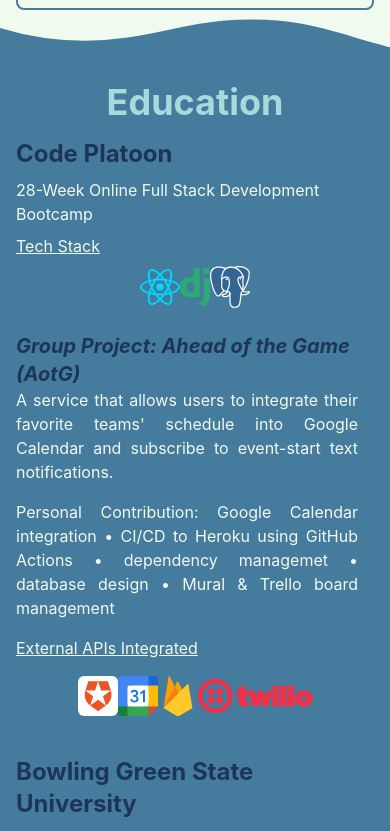
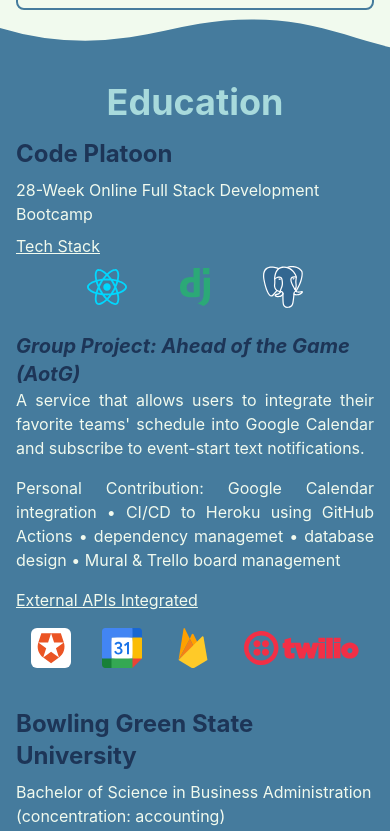
Before and after one commit to stephenqhoward/portfolio-site, a Next.js app: page / in a window 390 px wide. Shown: the part 2495-3326 px from the top of the page. Built offline with nearby package versions, Linux system fonts and the light colour scheme.

Commit message:
Added conditionals and fixed margin

```diff
--- a/src/components/EducationItem/EducationItem.tsx
+++ b/src/components/EducationItem/EducationItem.tsx
@@ -32,8 +32,10 @@ const EducationItem: FC<PropsWithChildren<EducationItemProps>> = ({ institution,
         </a>
         <p className="">{ description }</p>
         { honors ? <p>Honors: { honors }</p> : <></>}
-        { technologies ? <p className="underline">Tech Stack</p> : <></>}
-        <ul className="flex flex-row flex-wrap lg:flex-nowrap items-center sm:space-y-4 md:space-y-0 justify-center portfolio-item-buttons self-center w-[70%] lg:w-[33%]">
+        { technologies ? (
+          <>
+            <p className="underline">Tech Stack</p>
+            <ul className="flex flex-row flex-wrap lg:flex-nowrap items-center sm:space-y-4 md:space-y-0 justify-center technologies-item-buttons self-center lg:self-start w-[75%] lg:w-[33%]">
               {technologies?.map((img) => {
                 return (
                   <a href={ img.url } key={ img.alt } className={`sm:max-w-[90px] md:max-w-full lg:min-w-[${img.width}px]`}>
@@ -45,20 +47,24 @@ const EducationItem: FC<PropsWithChildren<EducationItemProps>> = ({ institution,
                 )
               })}
             </ul>
+          </>)
+          : <></>
+        }
       </div>
-      <div className="pl-0 lg:pl-4 w-full lg:w-[70%]">
+      { projectTitle ? (
+        <div className="pl-0 lg:pl-4 w-full lg:w-[65%]">
         <h4 className="text-xl font-bold italic text-deep-blue">{ projectTitle }</h4>
           <ul>
             {projectDescription?.map((bullet, index) => {
               return (
-              <li key={ index } className='mr-4 mb-4'>
+                <li key={ index } className='mx-auto lg:mr-4 mb-4'>
                   <p className="text-justify lg:text-left">{ bullet }</p>
                 </li>
               )
             })}
           </ul>
-        { integratedApis ? <p className="underline pb-4">External APIs Integrated</p> : <></> }
-        <ul className="flex flex-row flex-wrap lg:flex-nowrap items-center sm:space-y-4 md:space-y-0 self-center lg:self-start justify-center portfolio-item-buttons">
+          <p className="underline pb-4">External APIs Integrated</p>
+          <ul className="flex flex-row flex-wrap lg:flex-nowrap items-center sm:space-y-4 md:space-y-0 self-center lg:self-start justify-center technologies-item-buttons">
             {integratedApis?.map((img) => {
               return (
                 <a href={ img.url } key={ img.alt } className={`sm:max-w-[90px] md:max-w-full lg:min-w-[${img.width}px]`}>
@@ -70,7 +76,9 @@ const EducationItem: FC<PropsWithChildren<EducationItemProps>> = ({ institution,
               )
             })}
           </ul>
-      </div>
+        </div>)
+        : <></>
+      }
     </div>
   )
 };
```
Lines whose indentation alone changed are shown as unchanged.
